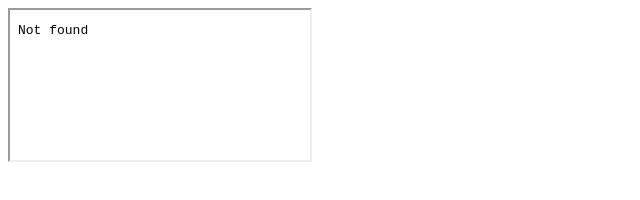
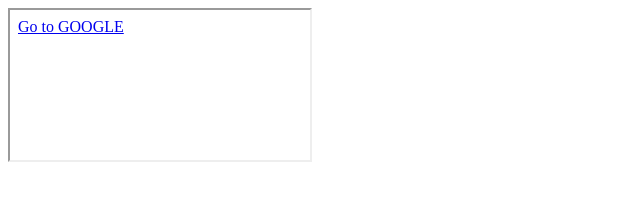
Before and after one commit to tomonya/iframetest, a plain HTML site: page index.html in a window 1280 px wide. Shown: the whole page, without its empty margins (0-640 px from the left). Drawn offline with Linux system fonts and the light colour scheme.

Commit message:
Update index.html

```diff
--- a/index.html
+++ b/index.html
@@ -4,6 +4,6 @@
 
   </head>
   <body>
-    <iframe src="/iframe.index"></iframe>
+    <iframe src="/iframe.html"></iframe>
   </body>
 </html>
```
